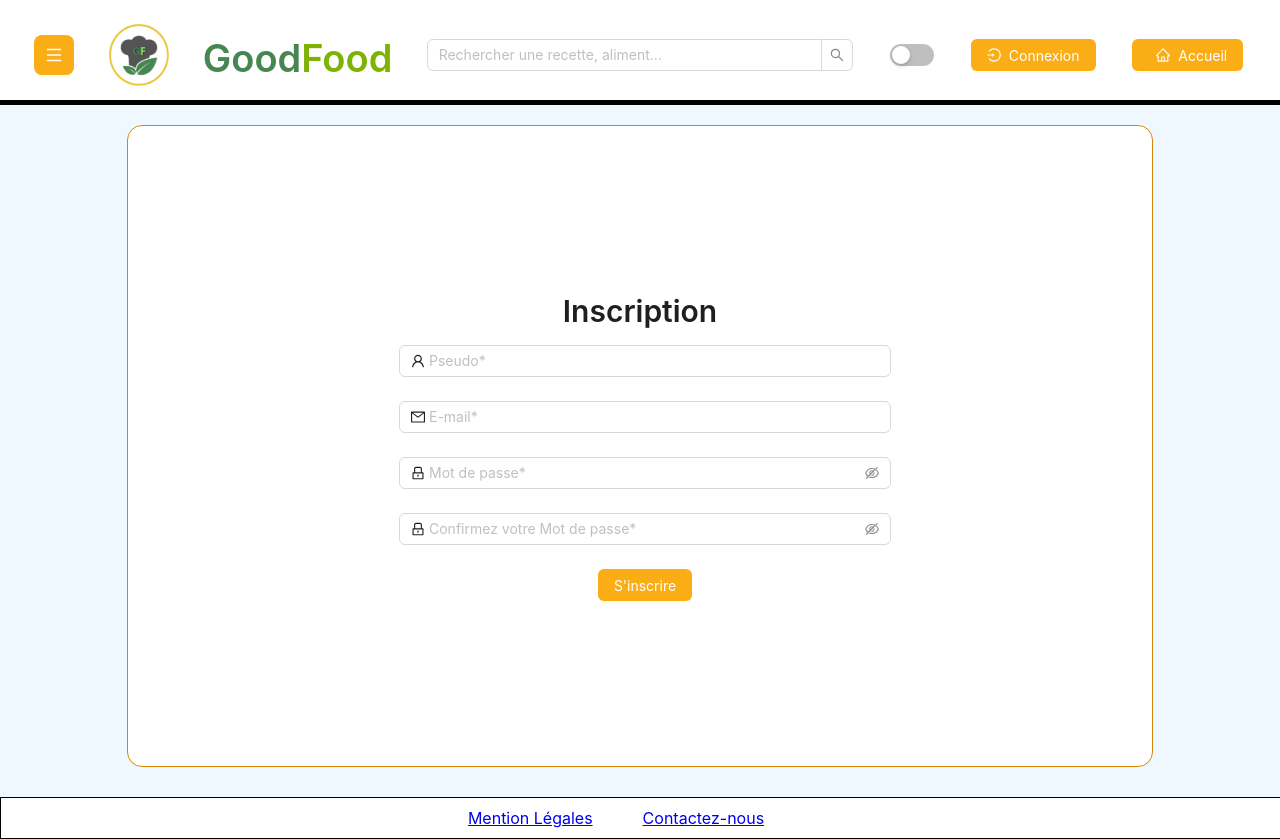
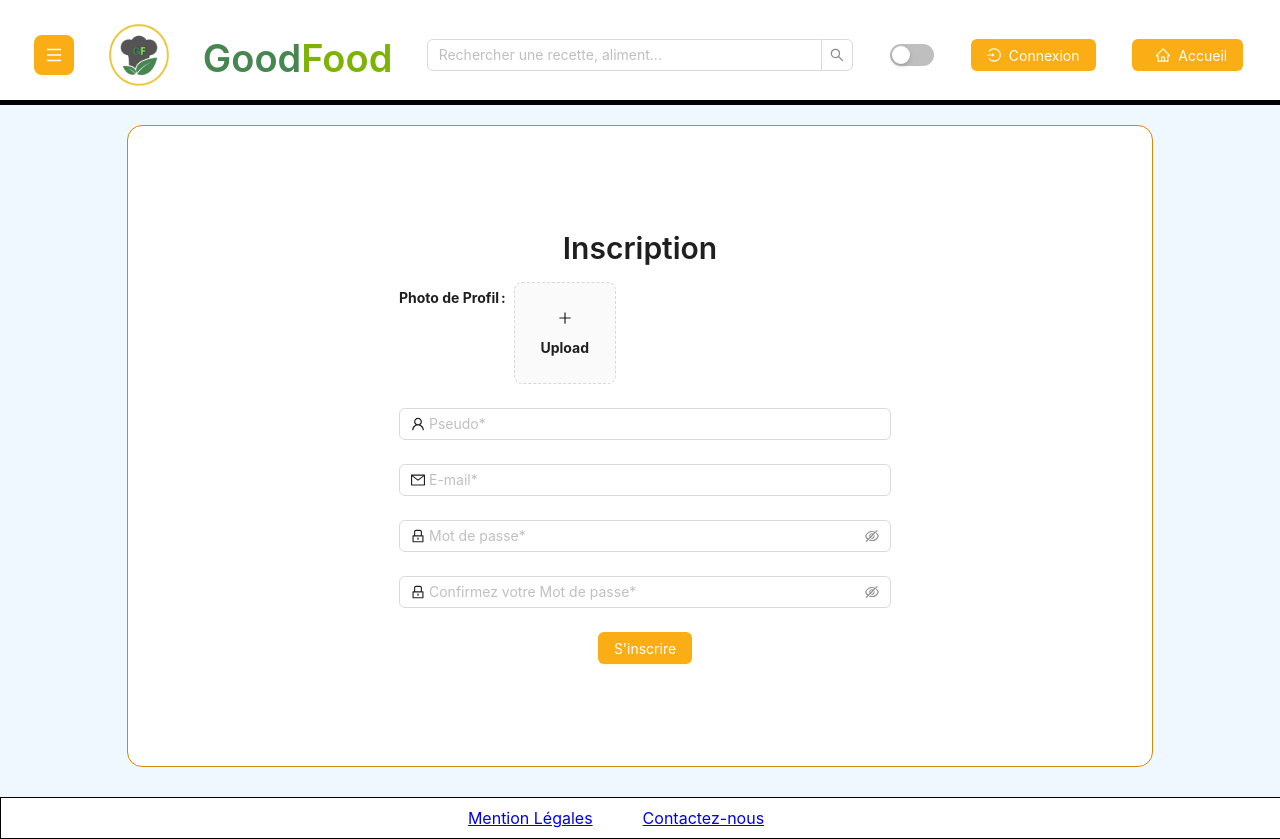
Before and after one commit to Dorian-Guignard/GoodFoodFront, a React (Create React App) app in the folder goodfood/: page /register in a window 1280 px wide. Shown: the top 839 px of the page. Built offline with nearby package versions, Linux system fonts and the light colour scheme; no server answers; the HTML template or start-up script is replaced by a standard one.

Commit message:
ajout image de profil

```diff
--- a/goodfood/src/App/App.js
+++ b/goodfood/src/App/App.js
@@ -24,6 +24,7 @@ import RequireAuth from "../Utils/ProtectedRoutes/RequireAuth";
 import RequireGuest from "../Utils/ProtectedRoutes/RequireGuest";
 
 import './App.css';
+import ProfilePicture from "../components/ProfilePicture/ProfilePicture";
 
 
 function App() {
@@ -59,6 +60,7 @@ function App() {
               <Route element={<RequireAuth/>}>
                 <Route exact path='/profile' element={<Profile/>} />
                 <Route path="/recipe/add" element={<AddRecipe/>}/>
+                <Route path="/change-profile-picture" element={<ProfilePicture/>}/>
               </Route>
             </Routes>
         </div>
--- a/goodfood/src/components/Profile/Profile.js
+++ b/goodfood/src/components/Profile/Profile.js
@@ -21,9 +21,6 @@ function Profile(){
     const [data, setData] = useState(null)
     const { user } = useContext(UserContext);
     const {recipes} = useRecipesContext();
-
-
-
 
     useEffect(() => {
         async function fetchUserData() {
--- a/goodfood/src/components/Profile/UserInfo/UserInfo.js
+++ b/goodfood/src/components/Profile/UserInfo/UserInfo.js
@@ -1,8 +1,10 @@
 import { Avatar, Button, Typography } from "antd";
 import { EditOutlined } from "@ant-design/icons";
-import { Link } from "react-router-dom";
+import { useNavigate } from "react-router-dom";
+
 
 function UserInformation({data}) {
+  const navigate = useNavigate();
     return (
       <>
         <Typography.Title level={1}>Bienvenue : {data ? data.user.nameUser : ''} </Typography.Title>
@@ -11,6 +13,7 @@ function UserInformation({data}) {
           shape="circle"
           icon={<EditOutlined />}
           style={{position:'absolute', marginTop:'30px'}}
+          onClick={() => navigate('/change-profile-picture')}
         />
       </>
     );
--- /dev/null
+++ b/goodfood/src/components/ProfilePicture/ProfilePicture.js
@@ -0,0 +1,72 @@
+import React, { useState, useContext, useEffect } from "react";
+import { Upload, message, Button } from "antd";
+import axios from "axios";
+import { UserContext } from "../../Utils/providers/UserContext";
+import { UploadOutlined } from '@ant-design/icons';
+
+const ProfilePicture = () => {
+
+  const [image, setImage] = useState('')
+  const { user, updateUser } = useContext(UserContext);
+  const [data, setData] = useState(null);
+
+  useEffect(() => {
+    async function fetchUserData() {
+        if (user) {
+            try {
+                const response = await axios.get('http://0.0.0.0:8080/api/usersconnect', {
+                    headers: {
+                        Authorization: `Bearer ${user}`
+                    }
+                });
+                setData(response.data);
+            } catch (error) {
+                console.error(error);
+            }
+        }
+    }
+    fetchUserData();
+}, [user]);
+
+const handleSubmit = async (event) => {
+
+    event.preventDefault();
+    if (!image) {
+      message.error("Please select a file to upload");
+      return;
+    }
+    const formData = new FormData();
+    formData.append("imageFile", image);
+    try {
+      const response = await axios.patch(
+        `http://0.0.0.0:8080/api/users/${data.user.id}`,
+        formData,
+        {
+          headers: {
+            Authorization: `Bearer ${user}`,
+            "Content-Type": "multipart/form-data",
+          },
+        }
+      );
+      message.success("Image uploaded successfully");
+      console.log(response)
+      // Mettre à jour l'utilisateur avec la nouvelle image
+      setData({user: { ...data.user, nameImage: image.name}});
+
+    } catch (error) {
+      message.error("Image upload failed");
+      console.log(data.user)
+  };
+}
+    const handleImage=(e)=>{
+        setImage(e.target.files[0])
+}
+  return (
+    <div>
+      <input type='file' name='image'  onChange={handleImage}></input>
+      <button onClick={handleSubmit}>Envoyer</button>
+    </div>
+  );
+};
+
+export default ProfilePicture;
--- a/goodfood/src/components/RecipesCards/RecipesCards.js
+++ b/goodfood/src/components/RecipesCards/RecipesCards.js
@@ -4,6 +4,7 @@ import { useMediaQuery } from 'react-responsive';
 import { useNavigate } from "react-router-dom";
 
 import './RecipesCards.css'
+
 
 function RecipesCards({recipe}){
 
@@ -20,8 +21,7 @@ function RecipesCards({recipe}){
               style={isSmallScreen ? { width: '200px', height: '150px' } : { width: '200px', maxHeight: '250px' }}
               hoverable
               cover={<img alt={recipe.name} src={`http://localhost:8080/${recipe.nameImage}`} className="recipe-card-image" />}
-              onClick={() => navigate(`/recipe/${recipe.id}`
-              )}
+              onClick={() => navigate(`/recipe/${recipe.id}`)}
             >
               <Meta title={recipe.name} />
             </Card>
--- a/goodfood/src/components/RegisterPage/RegisterForm/RegisterForm.js
+++ b/goodfood/src/components/RegisterPage/RegisterForm/RegisterForm.js
@@ -1,28 +1,35 @@
-import { Form, Input, Button, Col, message } from "antd";
-import { MailOutlined, LockOutlined, UserOutlined} from "@ant-design/icons";
+import { Form, Input, Button, Col, message, Upload, Avatar } from "antd";
+import { MailOutlined, LockOutlined, UserOutlined, PlusOutlined} from "@ant-design/icons";
 import { useNavigate } from "react-router-dom";
+import { useState } from "react";
+import axios from "axios";
 
 function RegisterForm(){
 
   const navigate = useNavigate()
+  const [imagePreview, setImagePreview] = useState(null);
+  const [imageFile, setImageFile] = useState(null);
 
   const handleRegister = async (values) => {
     try {
-      const response = await fetch("http://0.0.0.0:8080/api/users", {
-        method: "POST",
-        body: JSON.stringify({
-          email: values.email,
-          password: values.password,
-          nameUser:values.pseudo
-        }),
-        headers: { "Content-Type": "application/json" },
-      });
+      console.log("Formulaire soumis avec les données suivantes : ", values);
+      const config = {
+        headers: {
+          "Content-Type": "multipart/form-data",
+        },
+      };
+      const formData = new FormData();
+      formData.append("email", values.email);
+      formData.append("password", values.password);
+      formData.append("nameUser", values.pseudo);
+      formData.append("imageFile", imageFile);
 
-      if (!response.ok) {
+      const response = await axios.post("http://0.0.0.0:8080/api/users", formData, config);
+
+      if (response.status !== 201) {
         throw new Error("Email déjà utilisé");
       }
 
-      const data = await response.json()
       message.success("Compte créé, vous pouvez vous connectez !")
       navigate('/login')
 
@@ -36,6 +43,24 @@ function RegisterForm(){
     console.log("Failed:", errorInfo);
   };
 
+  const beforeUploadHandler = (file) => {
+    const allowedTypes = ['image/png', 'image/jpeg', 'image/jpg'];
+    const maxFileSize = 5 * 1024 * 1024; // 5 MB
+
+    if (!allowedTypes.includes(file.type)) {
+      message.error(`Le type de fichier ${file.type} n'est pas supporté`);
+      return false;
+    }
+
+    if (file.size > maxFileSize) {
+      message.error(`La taille de fichier doit être inférieure à 5MB`);
+      return false;
+    }
+    setImageFile(file);
+    setImagePreview(URL.createObjectURL(file));
+    return false;
+  }
+
   return (
     <Col span={12}>
       <Form
@@ -44,6 +69,26 @@ function RegisterForm(){
         onFinishFailed={onFinishFailed}
         scrollToFirstError
       >
+        <Form.Item
+        style={{display:"flex", fontWeight:'bold'}}
+        label='Photo de Profil'
+        name="image">
+          <Upload
+            accept=".png, .jpeg, .jpg"
+            listType="picture-card"
+            showUploadList={false}
+            beforeUpload={beforeUploadHandler}
+          >
+            {imagePreview ? (
+              <Avatar src={imagePreview} size={64} />
+            ) : (
+              <div>
+                <PlusOutlined />
+                <div style={{ marginTop: 8 }}>Upload</div>
+              </div>
+            )}
+          </Upload>
+        </Form.Item>
         <Form.Item
 
           name="pseudo"
```
